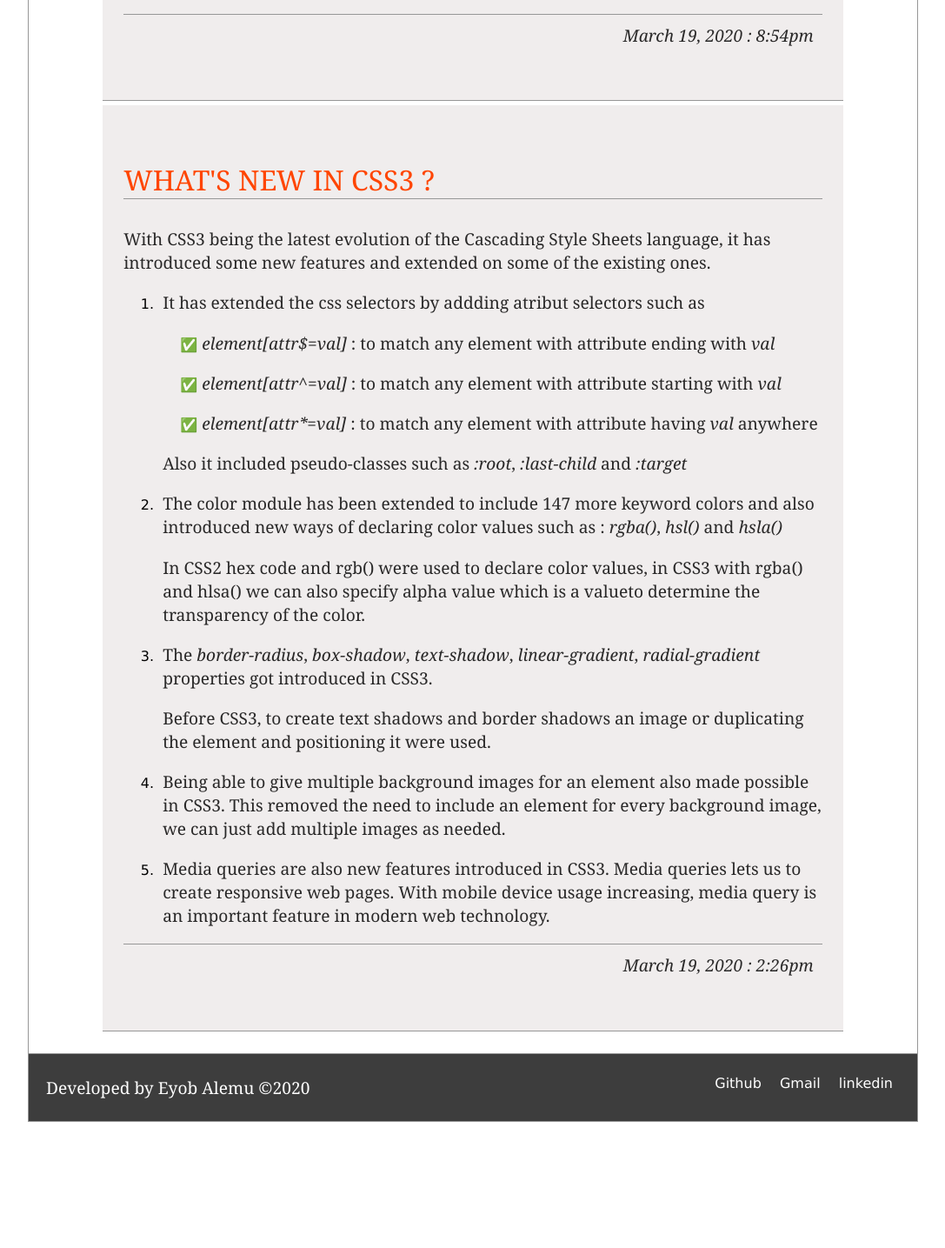
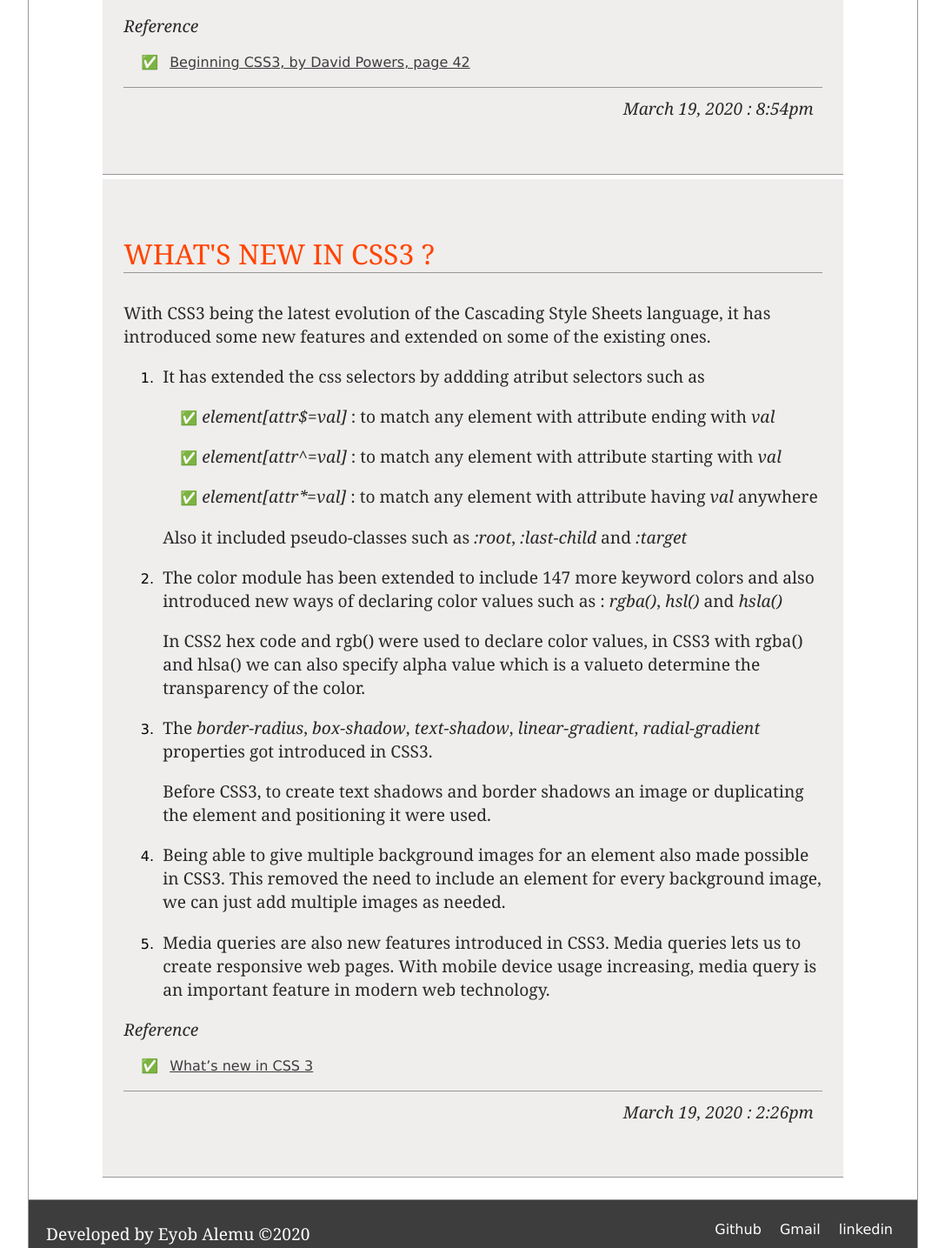
Before and after one commit to eban12/MyCv-html-app, a plain HTML site: page blog.html in a window 1280 px wide. Shown: the part 2146-3581 px from the top of the page at 87% size, without its empty margins (96-1183 px from the left). Before the commit the page ends 3452 px from the top, so only its background shows below. Drawn offline with Linux system fonts and the light colour scheme.

Commit message:
addedreferences to the blog

```diff
--- a/Assets/css/style.css
+++ b/Assets/css/style.css
@@ -266,6 +266,12 @@ footer {
     clear: both;
 }
 
+.reference li a {
+    text-decoration: underline;
+    display: inline;
+}
+
+
 /* my works */
 
 .work-container {
--- a/blog.html
+++ b/blog.html
@@ -105,6 +105,10 @@
                             </p>
                             <p><em>NB: reference pixel may also be known as CSS pixel.</em></p>
                         </article>
+                        <p><em>Reference</em></p>
+                            <ul class="reference">
+                                <li><a href="https://books.google.com.et/books?id=gS9lMxu61JwC&pg=PA42&lpg=PA42&dq=how+is+pixel+interpreted+in+browsers&source=bl&ots=Oh8iW_u55N&sig=ACfU3U18w_iaVkjHSJWFv2bfdjQIxALbSg&hl=en&sa=X&ved=2ahUKEwiA29WvhqfoAhWjqHEKHVDqA2gQ6AEwC3oECAoQAQ#v=onepage&q=how%20is%20pixel%20interpreted%20in%20browsers&f=false">Beginning CSS3, by David Powers, page 42</a></li>
+                            </ul>
                         <p class="date">
                             March 19, 2020 : 8:54pm
                         </p>
@@ -164,6 +168,10 @@
                                     </p>
                                 </li>
                             </ol>
+                            <p><em>Reference</em></p>
+                            <ul class="reference">
+                                <li><a href="https://medium.com/beginners-guide-to-mobile-web-development/whats-new-in-css-3-dcd7fa6122e1">What’s new in CSS 3</a></li>
+                            </ul>
                         </article>
                         <p class="date">
                             March 19, 2020 : 2:26pm
```
